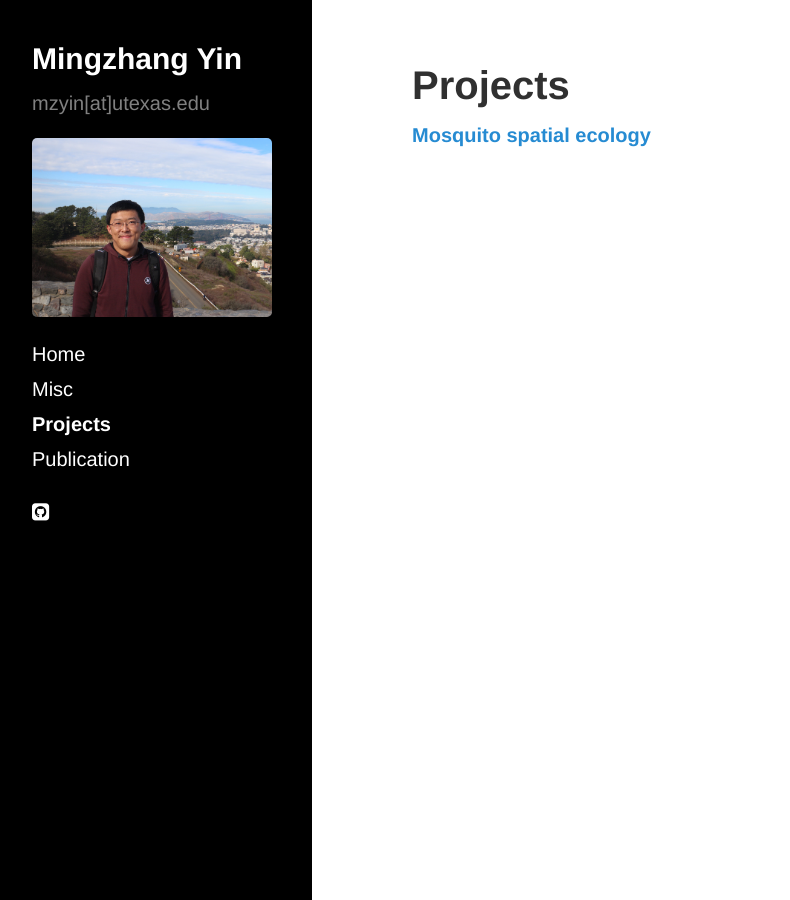
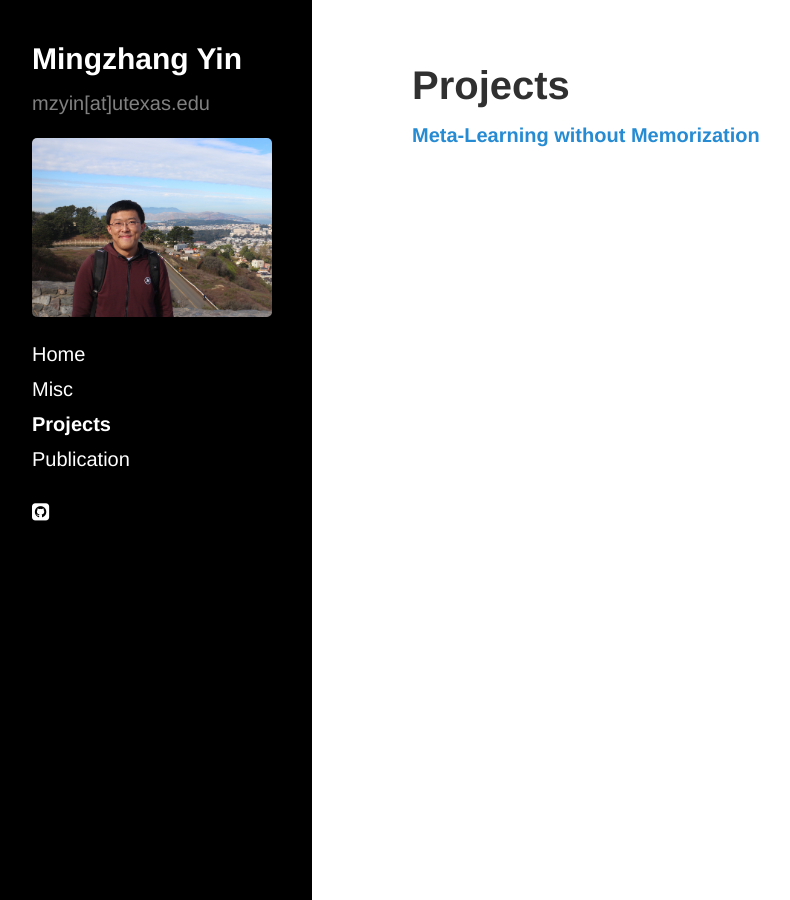
Before and after one commit to mingzhang-yin/mingzhang-yin.github.io, a Jekyll site: the page built from projects.md, in a window 1280 px wide. Shown: the whole page, without its empty margins (8-798 px from the left). Built offline with Jekyll 4.4.1, drawn with Linux system fonts in a browser that asks for light colours; nearby versions of some CDN libraries.

Commit message:
Update projects.md

```diff
--- a/projects.md
+++ b/projects.md
@@ -4,4 +4,4 @@ title: Projects
 active: projects
 ---
 
-[**Mosquito spatial ecology**](/_posts/2020-04-10-Meta-learning-without-Memorization.md)
+[**Meta-Learning without Memorization**](/_posts/2020-04-10-Meta-learning-without-Memorization.md)
```
